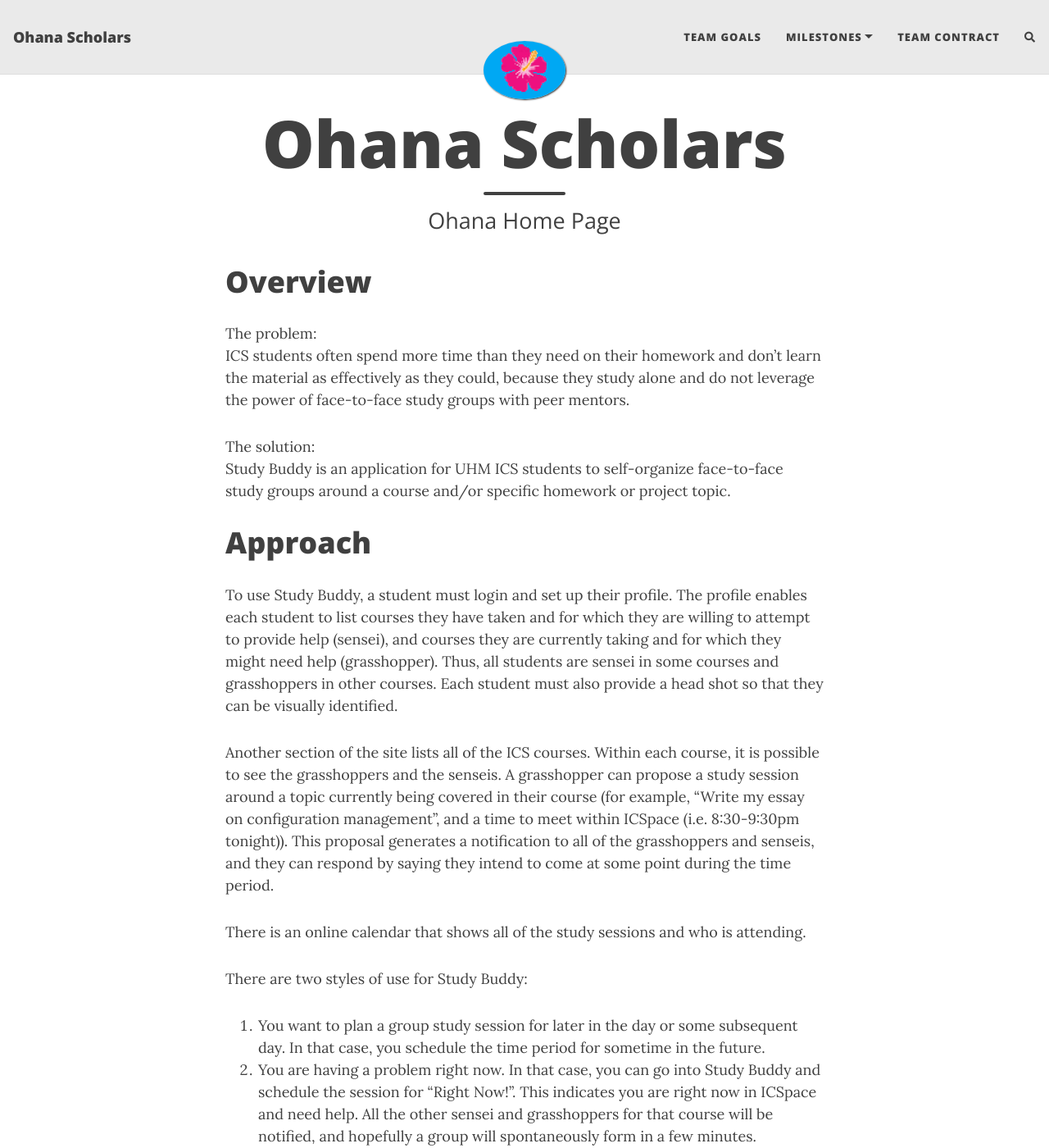
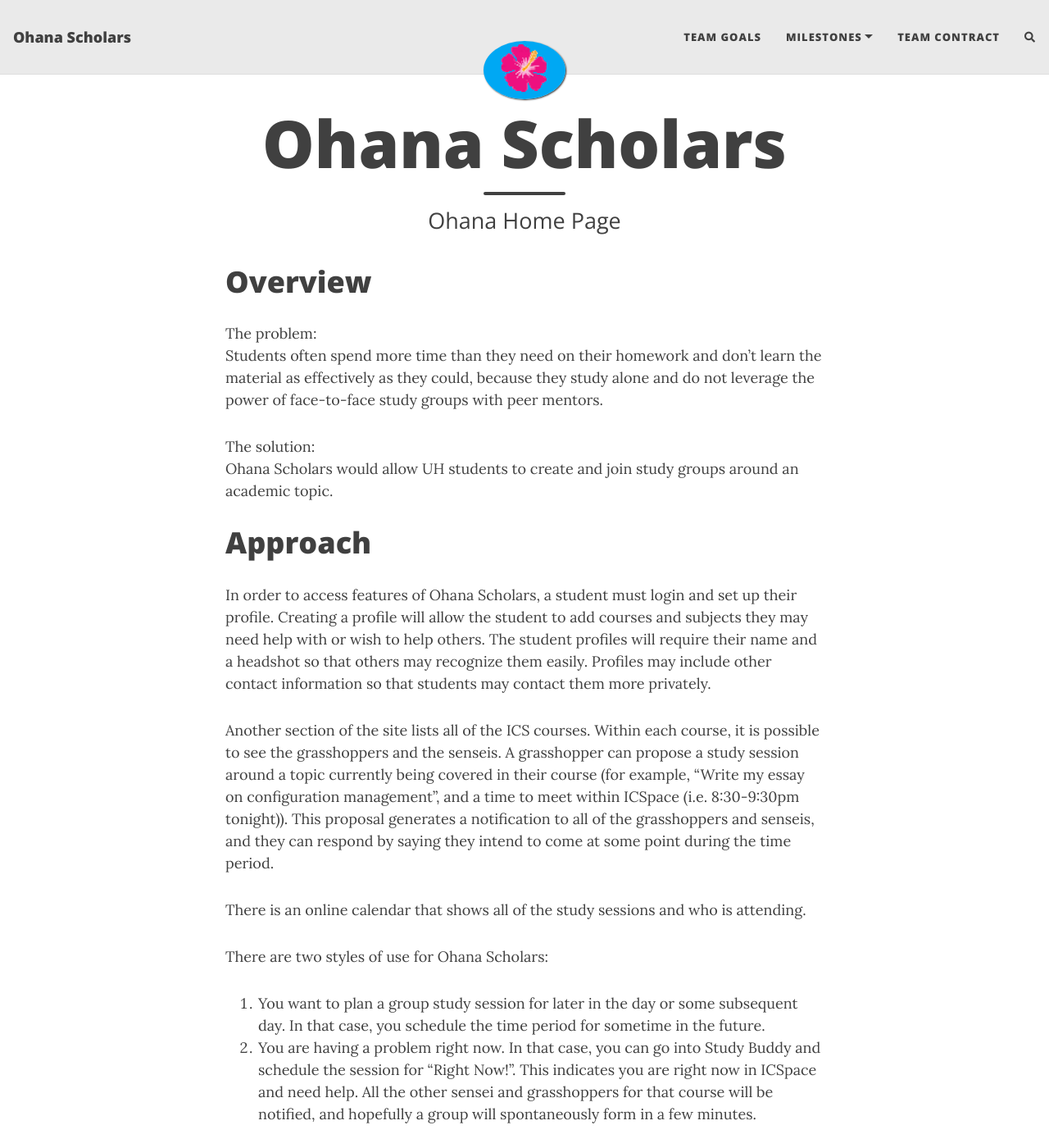
Before and after one commit to ohana-scholars/ohana-scholars.github.io, a Jekyll site: the page built from index.md, in a window 1280 px wide and 1400 px high. Shown: the whole window at 82% size. Built offline with Jekyll 4.4.1, drawn with Linux system fonts in a browser that asks for light colours; nearby versions of some CDN libraries; the list of posts is cut into pages by our own code; comment, search, counter and statistics services are not loaded; some of the changed text lies outside the part shown.

Commit message:
Updated Index.md

```diff
--- a/index.md
+++ b/index.md
@@ -7,19 +7,19 @@ subtitle: Ohana Home Page
 # Overview
 
 The problem: <br>
-ICS students often spend more time than they need on their homework and don’t learn the material as effectively as they could, because they study alone and do not leverage the power of face-to-face study groups with peer mentors.
+Students often spend more time than they need on their homework and don’t learn the material as effectively as they could, because they study alone and do not leverage the power of face-to-face study groups with peer mentors.
 
 The solution: <br>
-Study Buddy is an application for UHM ICS students to self-organize face-to-face study groups around a course and/or specific homework or project topic.
+Ohana Scholars would allow UH students to create and join study groups around an academic topic.
 
 # Approach
-To use Study Buddy, a student must login and set up their profile. The profile enables each student to list courses they have taken and for which they are willing to attempt to provide help (sensei), and courses they are currently taking and for which they might need help (grasshopper). Thus, all students are sensei in some courses and grasshoppers in other courses. Each student must also provide a head shot so that they can be visually identified.
+In order to access features of Ohana Scholars, a student must login and set up their profile. Creating a profile will allow the student to add courses and subjects they may need help with or wish to help others. The student profiles will require their name and a headshot so that others may recognize them easily. Profiles may include other contact information so that students may contact them more privately.
 
 Another section of the site lists all of the ICS courses. Within each course, it is possible to see the grasshoppers and the senseis. A grasshopper can propose a study session around a topic currently being covered in their course (for example, “Write my essay on configuration management”, and a time to meet within ICSpace (i.e. 8:30-9:30pm tonight)). This proposal generates a notification to all of the grasshoppers and senseis, and they can respond by saying they intend to come at some point during the time period.
 
 There is an online calendar that shows all of the study sessions and who is attending.
 
-There are two styles of use for Study Buddy:
+There are two styles of use for Ohana Scholars:
 <ol>
     <li>
         You want to plan a group study session for later in the day or some subsequent day. In that case, you schedule the time period for sometime in the future.
@@ -54,10 +54,13 @@ Some possible mockup pages include:
     <li>User home page</li>
     <li>Admin home page</li>
     <li>User profile page</li>
-    <li>Calendar page</li>
-    <li>Create Study Sesh page</li>
-    <li>Study session page</li>
-    <li>Game mechanic page(s) (for example, a leaderboard?)</li>
+    <li>Create Sessions page</li>
+    <li>Create user page</li>
+    <li>Edit user page</li>
+    <li>View sessions page</li>
+    <li>Calendar Page</li>
+    <li>Rate student page</li>
+    <li>Chatroom page</li>
 </ul>
 
 # Use Case Ideas
@@ -65,11 +68,11 @@ Some possible mockup pages include:
 Whether or not the following bullet points list all pages or not, the completed use case should show an end-to-end scenario of using the system.
 
 <ul>
-    <li>New user goes to landing page, logs in, gets home page, sets up profile. (How do they learn how system works?)</li>
-    <li>Admin goes to landing page, logs in, gets home page, edits site.</li>
-    <li>User goes to landing page, logs in, requests study sesh.</li>
-    <li>User is notified of study sesh, responds. (Can they respond via text message?)</li>
-    <li>User checks their status with respect to game mechanics.</li>
+    <li>New user goes to landing page, creates new profile, gets home page, may edit profile</li>
+    <li>Admin goes to landing page, logs in, gets home page, edits sites/courses.</li>
+    <li>User goes to landing page, logs in, checks existing study sessions, requests new session if not applicable</li>
+    <li>User is notified of new sessions, joins or ignores.</li>
+    <li>User checks their reputation based on ratings</li>
 </ul>
 
 # Beyond the Basics
```
